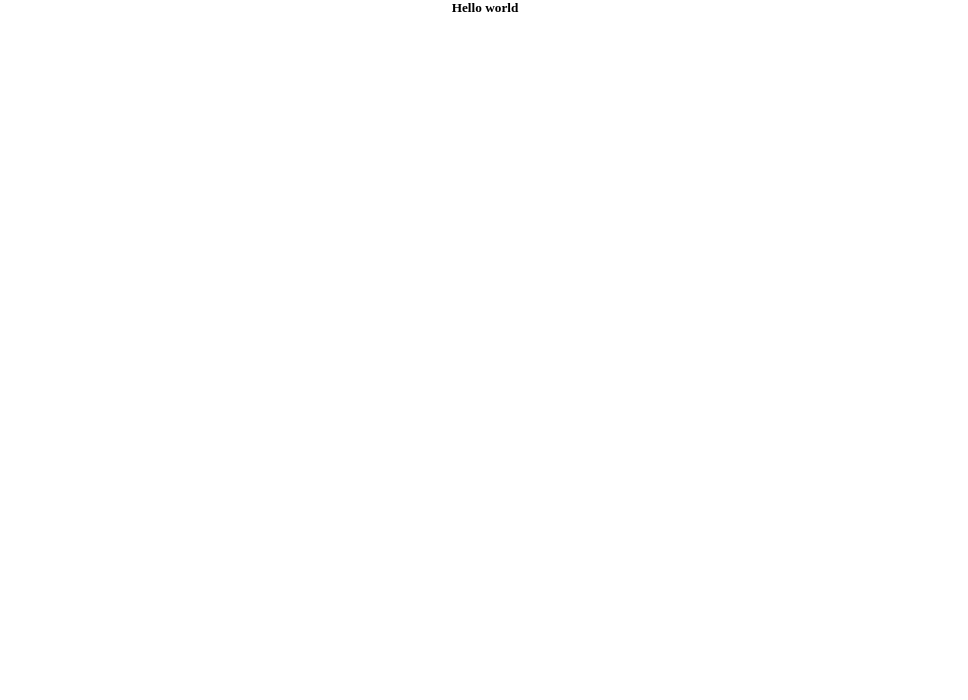
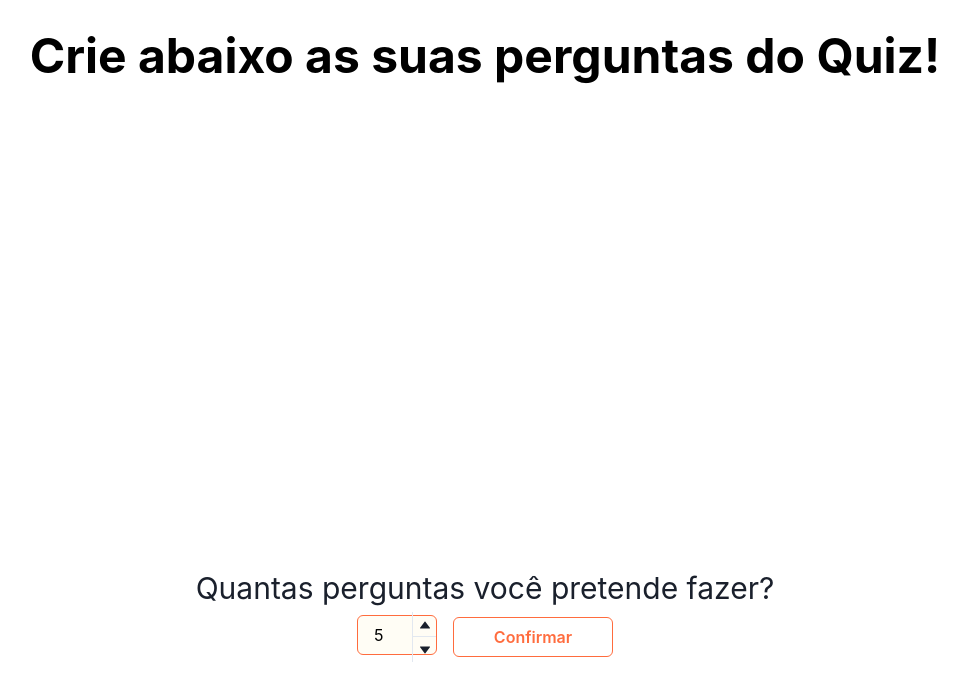
Before and after one commit to rafaelborges26/quiz-web, a Next.js app: page / in a window 1280 px wide. Shown: the top 700 px of the page, without its empty margins (155-1123 px from the left). Built offline with nearby package versions, Linux system fonts and the light colour scheme.

Commit message:
first commit with pages

```diff
--- a/package.json
+++ b/package.json
@@ -9,11 +9,15 @@
     "lint": "next lint"
   },
   "dependencies": {
+    "@chakra-ui/react": "^2.4.7",
+    "@emotion/react": "^11.10.5",
+    "@emotion/styled": "^11.10.5",
     "@types/node": "18.11.9",
     "@types/react": "18.0.25",
     "@types/react-dom": "18.0.9",
     "eslint": "8.28.0",
     "eslint-config-next": "13.0.5",
+    "framer-motion": "^8.4.2",
     "next": "13.0.5",
     "react": "18.2.0",
     "react-dom": "18.2.0",
--- a/pages/_app.tsx
+++ b/pages/_app.tsx
@@ -1,11 +1,14 @@
 import GlobalStyle from '../styles/global'
 import type { AppProps } from 'next/app'
+import { ChakraProvider } from '@chakra-ui/react'
 
 export default function App({ Component, pageProps }: AppProps) {
   return (
     <>
       <GlobalStyle />
+      <ChakraProvider>
       <Component {...pageProps} />
+      </ChakraProvider>
     </>
   )
 }
--- a/pages/index.tsx
+++ b/pages/index.tsx
@@ -1,10 +1,54 @@
 import Head from 'next/head'
-import { Container } from '../styles/pages/Initial'
+import { useState } from 'react'
+import { Container, Form, QuantityContainer, Quantity, Question } from '../styles/pages/initial'
+import { Heading, NumberInput, NumberInputField, NumberInputStepper, NumberIncrementStepper, NumberDecrementStepper, Input, Text, Button } from '@chakra-ui/react'
+
 
 export default function Home() {
+
+  const [isSelectedQuantity, setIsSelectedQuantity] = useState(false)
+
   return (
         <Container>
-          <h5>Hello world</h5>
+          <Heading as='h2' size='2xl'>Crie abaixo as suas perguntas do Quiz!</Heading>
+          <Form>
+            { !isSelectedQuantity ? (
+              <QuantityContainer>
+              <Text fontSize='3xl'>Quantas perguntas você pretende fazer?</Text>
+              <Quantity>
+              <NumberInput width='20' size="md" defaultValue={5} min={1} max={10} >
+              <NumberInputField />
+              <NumberInputStepper>
+                <NumberIncrementStepper />
+                <NumberDecrementStepper />
+              </NumberInputStepper>
+              </NumberInput>
+
+              <Button colorScheme='teal' size={'md'} variant='outline' onClick={() => setIsSelectedQuantity(true)} >
+                Confirmar
+              </Button>
+              </Quantity>
+              </QuantityContainer>
+            ) :
+            <>
+            <Heading as='h2' size='2xl'>1 de 5</Heading>
+
+            <Question>
+              <Input
+                focusBorderColor='#FF6C3E'
+                placeholder='Faça uma boa pergunta'
+              />
+
+              <Button colorScheme='teal' size={'md'} variant='outline' onClick={() => setIsSelectedQuantity(true)} >
+                Confirmar
+              </Button>
+              </Question>
+            </>
+            }
+
+
+
+          </Form>
         </Container>
   )
 }
--- a/styles/global.ts
+++ b/styles/global.ts
@@ -6,4 +6,8 @@ export default createGlobalStyle`
     padding: 0;
     box-sizing: border-box;
 }
+
+body {
+    padding: 2rem;
+}
 `
--- a/styles/pages/Initial.ts
+++ b/styles/pages/Initial.ts
@@ -3,5 +3,98 @@ import styled from "styled-components";
 export const Container = styled.div`
     display: flex;
     align-items: center;
+    justify-content: flex-start;
+    flex-direction: column;
+
+    width: 100%;
+    height: 100vh;
+
+    h2 {
+
+        color: #000;
+    }
+`;
+
+export const Form = styled.form`
+    display: flex;
+    align-items: center;
     justify-content: center;
-`;
+    flex-direction: column;
+    margin: 40%;
+    width: inherit;
+
+    input {
+        width: 100%;
+    }
+
+    h2 {
+        color: #FF6C3E;
+    }
+`
+
+export const QuantityContainer = styled.div`
+    width: inherit;
+    display: flex;
+    flex-direction: column;
+    align-items: center;
+    justify-content: center;
+
+    input {
+        color: #000;
+        border-color: #FF6C3E;
+        margin: 0.25rem 0 0.50rem;
+        transition: all 0.2s;
+        background: #FFEBB220;
+
+        &:hover {
+            border-color: #FF6C3E;
+        }
+    }
+
+    button {
+        color: #FF6C3E;
+        display: flex;
+        width: 10rem;
+        transition: all 0.2s;
+
+        &:hover {
+            background: #FFEBB260;
+        }
+    }
+`
+
+export const Quantity = styled.div`
+        display: flex;
+    align-items: center;
+    justify-content: center;
+    gap: 1rem;
+`
+
+export const Question = styled.div`
+    width: inherit;
+    display: flex;
+    gap: 0.25rem;
+    margin-top: 1rem;
+
+    input {
+        color: #000;
+        border-color: #FF6C3E;
+        background: #FFEBB220;
+
+        &:hover {
+            border-color: #FF6C3E;
+        }
+    }
+
+        button {
+            color: #FF6C3E;
+            display: flex;
+            width: 8rem;
+            transition: all 0.2s;
+
+           &:hover {
+                background: #FFEBB260;
+            }
+        }
+
+`
```
Also changed, not shown: pages/quiz.tsx (added, +13 -0 lines), styles/pages/quiz.ts (added, +8 -0 lines), 1 other file (tests, documents, lock files or other folders).
